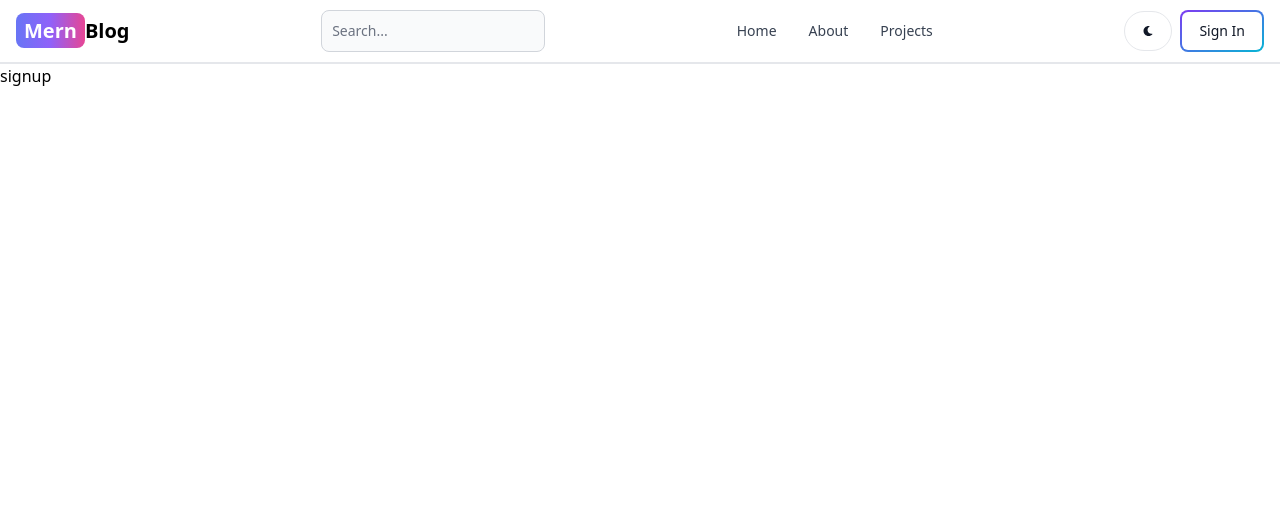
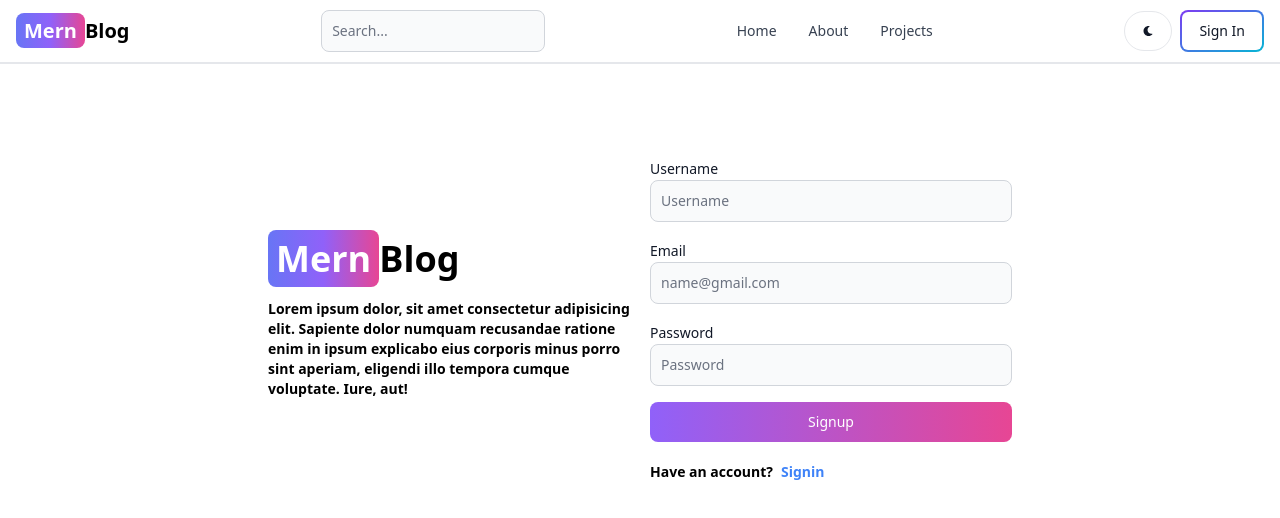
Before and after one commit to Dinesh8447/mern-BlogApp, a React (Vite) app in the folder client/: page /signup in a window 1280 px wide. Shown: the top 518 px of the page. Built offline with nearby package versions, Linux system fonts and the light colour scheme.

Commit message:
signup page complete

```diff
--- a/client/src/pages/Signup.jsx
+++ b/client/src/pages/Signup.jsx
@@ -1,9 +1,72 @@
+import { Button, Label, TextInput } from 'flowbite-react'
 import React from 'react'
+import { Link } from 'react-router-dom'
 
 export default function Signup() {
   return (
-    <div>
-      signup
+    <div className='min-h-screen mt-20'>
+      <div className='flex p-3 max-w-3xl mx-auto gap-5 flex-col md:flex-row md:items-center'>
+        {/* left side */}
+        <div className='flex-1'>
+          <Link to={'/'} className=' text-4xl  font-bold dark:text-white'>
+            <span className='px-2 py-1 bg-gradient-to-r from-indigo-500 via-purple-500 to-pink-500 rounded-lg text-white'>Mern</span>Blog
+          </Link>
+          <p className='text-sm mt-5 font-semibold'>Lorem ipsum dolor, sit amet consectetur adipisicing elit. Sapiente dolor numquam recusandae ratione enim in ipsum explicabo eius corporis minus porro sint aperiam, eligendi illo tempora cumque voluptate. Iure, aut!</p>
+        </div>
+
+
+        {/* right side */}
+        <div className='flex-1'>
+          <form className='flex flex-col gap-4'>
+            {/* username */}
+            <div>
+              <Label  value='Username' />
+              <TextInput
+                type='text'
+                placeholder='Username'
+                id='username'
+              />
+            </div>
+
+{/* email */}
+            <div>
+              <Label value='Email' />
+              <TextInput
+                type='text'
+                placeholder='name@gmail.com'
+                id='email'
+              />
+            </div>
+
+{/* password */}
+            <div>
+              <Label value='Password' />
+              <TextInput
+                type='text'
+                placeholder='Password'
+                id='password'
+              />
+            </div>
+
+
+
+          <Button gradientDuoTone='purpleToPink' type='submit'>
+            Signup
+          </Button>
+
+
+
+          </form>
+
+          <div className='flex gap-2 text-sm font-semibold  mt-5'>
+            <span>Have an account?</span>
+            <Link to='/signin' className='text-blue-500'>
+            Signin
+            </Link>
+          </div>
+        </div>
+      </div>
+
     </div>
   )
 }
```
